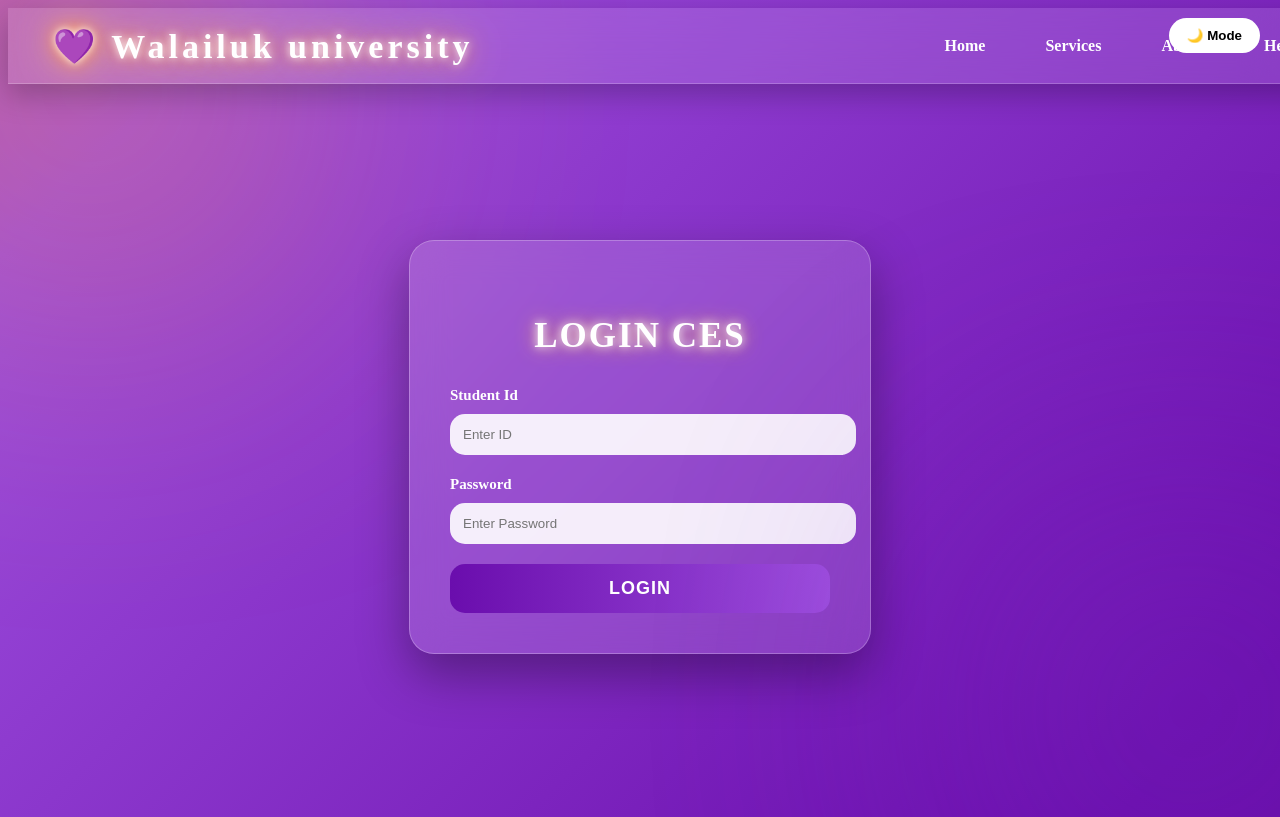
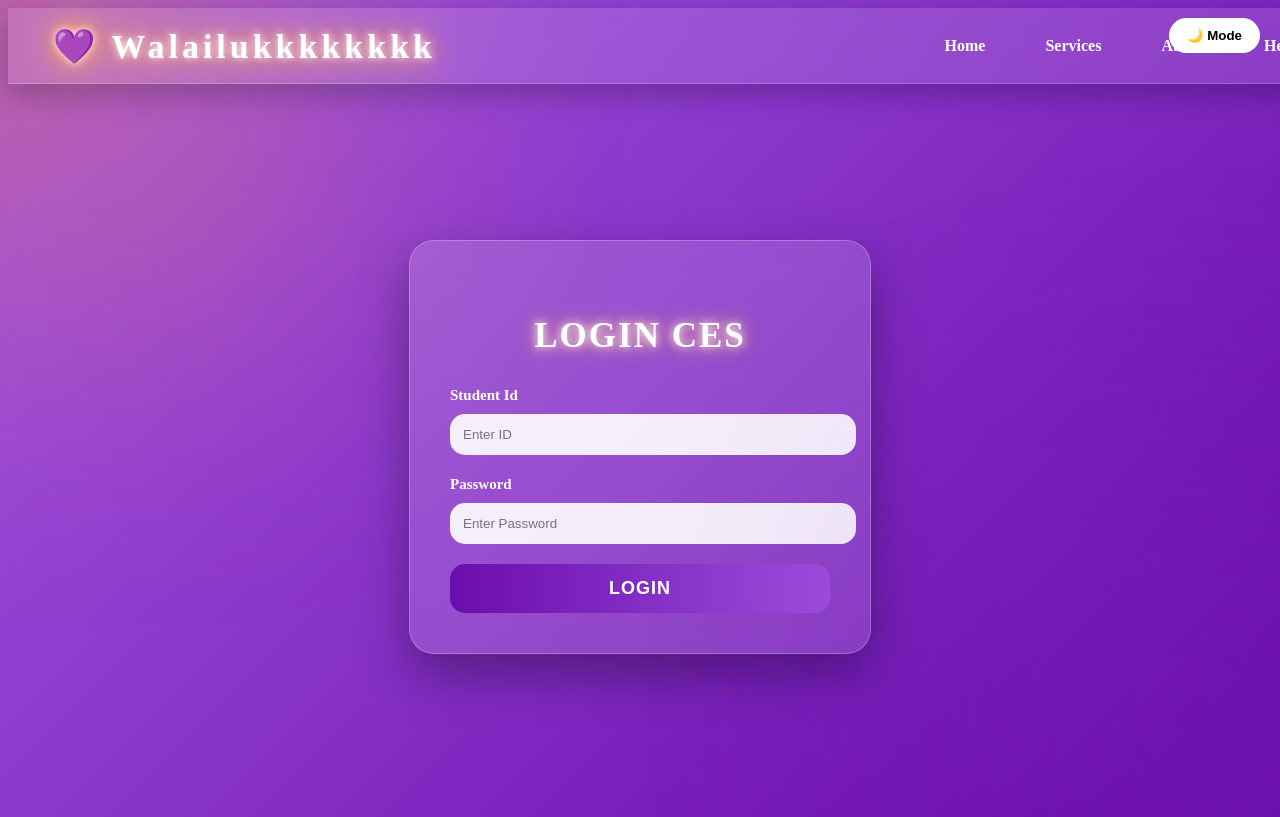
Before and after one commit to naphat67103382/wab, a plain HTML site: page index.html in a window 1280 px wide. Shown: the top 817 px of the page. Drawn offline with Linux system fonts and the light colour scheme.

Commit message:
update text

```diff
--- a/index.html
+++ b/index.html
@@ -15,7 +15,7 @@
 <body>
 
     <nav class="onbox">
-        <div class="LOGO">💜 Walailuk university</div>
+        <div class="LOGO">💜 Walailukkkkkkkk</div>
 
         <div class="menu">
             <ul>
```
